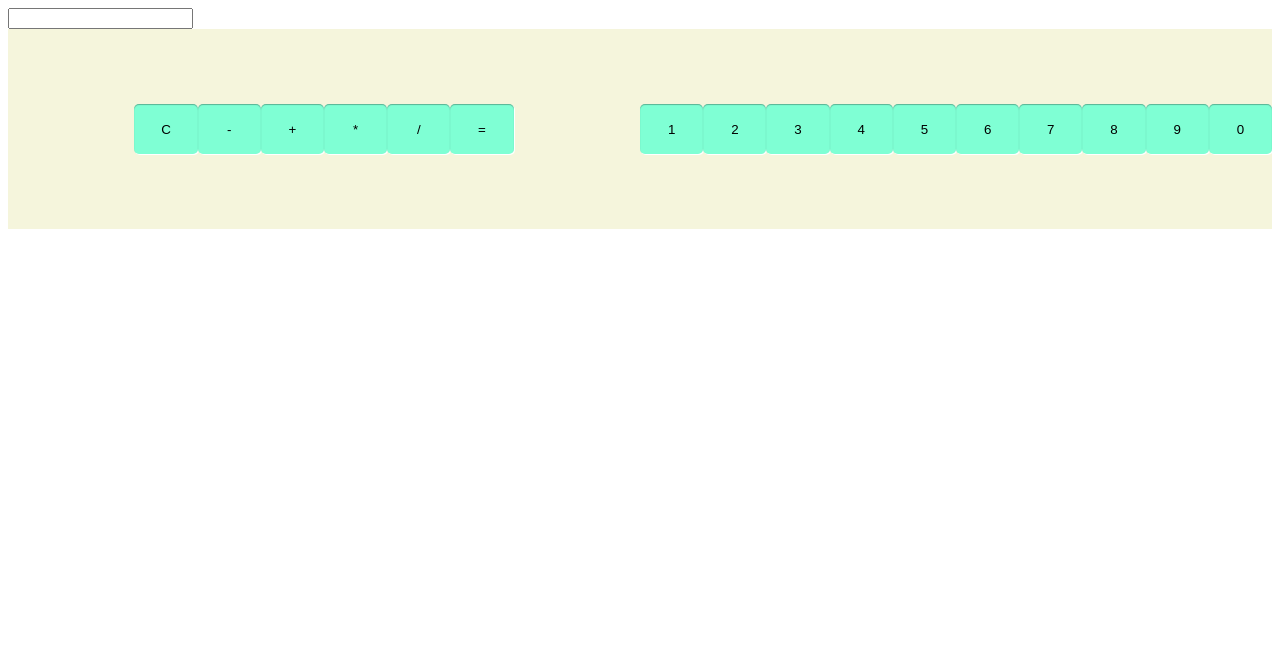
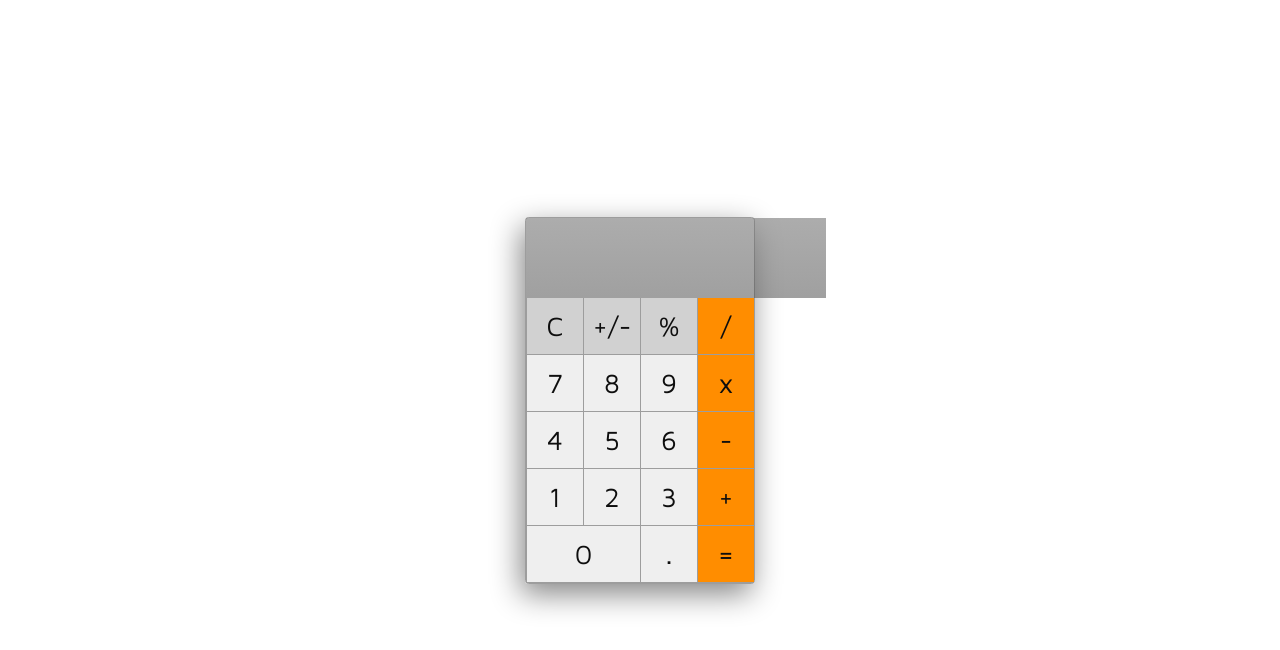
Before and after one commit to Tanya199/calculator, a plain HTML site: page index.html in a window 1280 px wide. Drawn offline with Linux system fonts and the light colour scheme.

Commit message:
change calc

```diff
--- a/index.html
+++ b/index.html
@@ -3,79 +3,49 @@
 <head>
     <meta charset="UTF-8">
     <title>Tanya</title>
-    <style>
-        input{
-            display: block;
-        }
-        div {
-            display: flex;
-            flex: 1;
-            flex-direction: row;
-            justify-content: center;
-            align-items: center;
-            height: 200px;
-            background-color: beige;
-			margin:0 auto;
+    <link href="style.css" rel="stylesheet" type="text/css" />
 
-        }
-
-        button {
-			width: 10%;
-            height: 50px;
-            flex-direction: row;
-            justify-content: center;
-            background-color: aquamarine;
-            border: 0px solid black;
-            border-radius: 5px;
-			cursor: pointer;
-			-webkit-box-shadow: 0 1px 1px #fff;
-			-moz-box-shadow:  0 1px 1px #fff;
-			box-shadow:  1px 1px 0 #fff, inset 0 1px 1px rgba(0, 0, 0, 0.3);
-        }
-        button:hover{
-            background-color: aquamarine;
-            border-radius: 15px;
-			-webkit-box-shadow: 0 1px 1px #fff;
-			-moz-box-shadow:  0 1px 1px #fff;
-			box-shadow:  1px 1px 0 #fff, inset 0 2px 2px rgba(0, 0, 0, 0.3);
-        }
-        button:active {
-            background-color: aqua;
-            border-radius: 10px;
-            border: 0px solid black;
-            font-style: oblique;
-
-        }
-        button:focus {
-            outline: -webkit-focus-ring-color auto 0px;
-        }
-
-    </style>
 </head>
 <body>
+<div id='content'>
+<input id = "result"/>
 
-<input id = "result"/>
-<div id='content'>
     <div id ="expression">
-    <button class="expression">C</button>
-    <button class="expression">-</button>
-    <button class="expression">+</button>
-    <button class="expression">*</button>
-    <button class="expression">/</button>
-    <button class="expression">=</button>
+       <div class="misc">
+            <button class="btn gray">C</button>
+            <button class="btn gray">+/-</button>
+            <button class="btn gray">%</button>
+        </div>
+        <div class="action">
+            <button class="btn orang">/</button>
+            <button class="btn orang">x</button>
+            <button class="btn orang">-</button>
+            <button class="btn orang">+</button>
+            <button class="btn orang last">=</button>
+        </div>
+
     </div>
 
     <div id="number">
-        <button class="number">1</button>
-        <button class="number">2</button>
-        <button class="number">3</button>
-        <button class="number">4</button>
-        <button class="number">5</button>
-        <button class="number">6</button>
-        <button class="number">7</button>
-        <button class="number">8</button>
-        <button class="number">9</button>
-        <button class="number">0</button>
+       <div class="numeric row-1">
+            <button class="btn">7</button>
+            <button class="btn">8</button>
+            <button class="btn">9</button>
+       </div>
+       <div class="numeric row-2">
+            <button class="btn">4</button>
+            <button class="btn">5</button>
+            <button class="btn">6</button>
+        </div>
+        <div class="numeric row-3">
+            <button class="btn">1</button>
+            <button class="btn">2</button>
+            <button class="btn">3</button>
+        </div>
+        <div class="numeric row-4">
+            <button class="btn double">0</button>
+            <button class="btn">.</button>
+        </div>
     </div>
 
 
--- a/script.js
+++ b/script.js
@@ -25,6 +25,7 @@
             clearInput();
             break;
 
+
         case '=':  // if (x === 'value2')
             if(tempNumber != 0){
                input.value = +tempNumber + +input.value;
--- /dev/null
+++ b/style.css
@@ -0,0 +1,104 @@
+@import 'https://fonts.googleapis.com/css?family=Maven+Pro';
+* {
+  box-sizing: border-box;
+  margin: 0;
+  padding: 0;
+}
+html {
+  height: 100vh;
+}
+body{
+    display: flex;
+    justify-content: center;
+    align-items: center;
+    min-height: 100%;
+    background: #fff;
+
+}
+#content{
+    box-shadow: -4px 10px 30px 0px rgba(0,0,0,0.48);
+    transition: box-shadow 0.1s ease;
+    border: 1px solid #9d9d9d;
+    border-radius: 0.2em;
+    border-radius: 0.2em;
+    display: flex;
+    flex-flow: row wrap;
+    width: 230px;
+    height: 367px;
+    position: absolute;
+
+
+}
+input{
+    display: block;
+    background-color: rgba(81,81,81,0.5);
+    position: relative;
+    overflow: hidden;
+    width: 300px;
+    height: 80px;
+    background-image: linear-gradient(rgba(185,185,185,0.302), rgba(96,96,96,0.102));
+    font-size: 3.8em;
+    border: none;
+
+}
+.misc{
+    display: flex;
+    flex-direction: row;
+}
+.action{
+    display: flex;
+    flex-direction: column;
+    position: relative;
+    left: 171px;
+    bottom: 57px;
+
+}
+#number{
+    position: relative;
+    bottom: 285px;
+}
+.numeric{
+
+}
+.row-1 {
+    display: flex;
+    flex-direction: row;
+}
+.row-2{
+    display: flex;
+    flex-direction: row;
+}
+.row-3{
+    display: flex;
+    flex-direction: row;
+
+}
+.row-4{
+    display: flex;
+    flex-direction: row;
+
+}
+.btn {
+    width: 57px;
+    height: 57px;
+    justify-content: center;
+    border: 0px solid black;
+    cursor: pointer;
+    border-left: 1px solid #9d9d9d;
+    border-bottom: 1px solid #9d9d9d;
+    color: #0e0e0e;
+    font-size: 1.7em;
+    font-family: 'Maven Pro', 'ubuntu';
+    font-weight: 300;
+
+
+}
+.orang{
+    background: #ff8d00;
+}
+.gray{
+    background: #d1d1d1;
+}
+.double{
+    width: 114px;
+}
```
